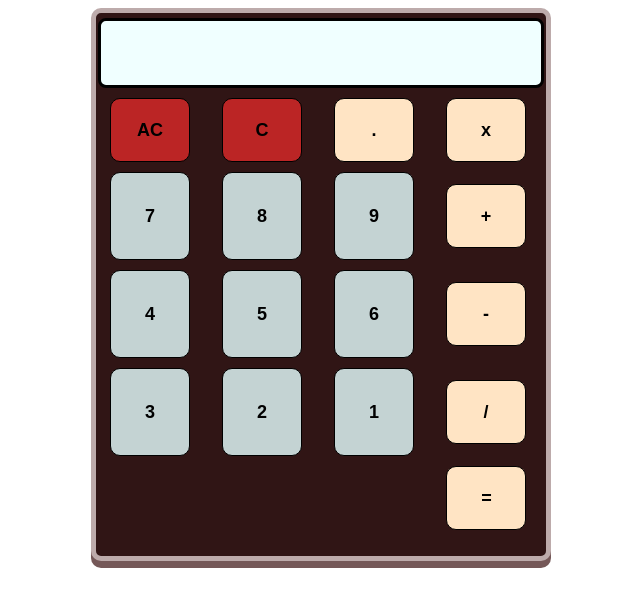
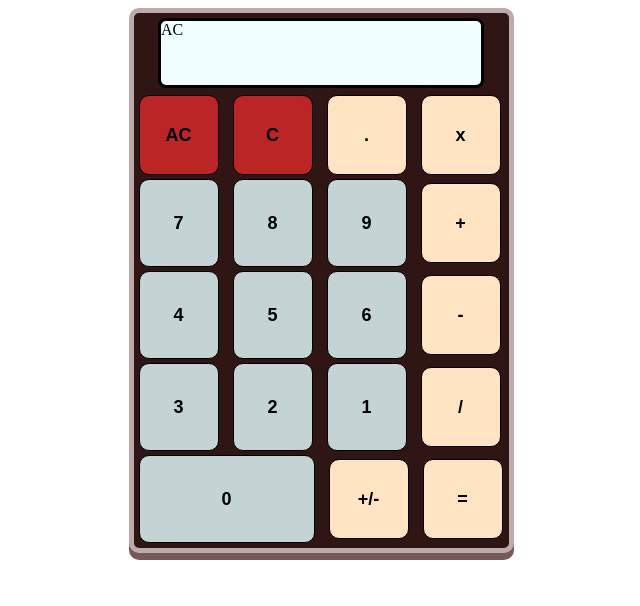
Before and after one commit to MuTe43/Calculator-js, a plain HTML site: page index.html in a window 1280 px wide. Both pictures are taken after a click on the button "AC". Shown: the whole page, without its empty margins (319-959 px from the left). Drawn offline with Linux system fonts and the light colour scheme.

Commit message:
Add initial logic & Tweak layout to be more appealing

```diff
--- a/index.html
+++ b/index.html
@@ -1,7 +1,7 @@
 <!DOCTYPE html>
 <html lang="en">
 <head>
-    <script src="scripts.js"></script>
+    <script src="scripts.js" defer></script>
     <link rel="stylesheet" href="styles.css">
     <meta charset="UTF-8">
     <meta name="viewport" content="width=device-width, initial-scale=1.0">
@@ -17,22 +17,26 @@
             <button class="operation">x</button>
         </div>
         <div class="firstRow">
-            <button>7</button>
-            <button>8</button>
-            <button>9</button>
+            <button class="number" value="7">7</button>
+            <button class="number">8</button>
+            <button class="number">9</button>
             <button class="operation">+</button>
         </div>
         <div class="firstRow">
-            <button>4</button>
-            <button>5</button>
-            <button>6</button>
+            <button class="number">4</button>
+            <button class="number">5</button>
+            <button class="number">6</button>
             <button class="operation">-</button>
         </div>
         <div class="firstRow">
-            <button>3</button>
-            <button>2</button>
-            <button>1</button>
+            <button class="number">3</button>
+            <button class="number">2</button>
+            <button class="number">1</button>
             <button class="operation">/</button>
+        </div>
+        <div class="firstRow">
+            <button class="number">0</button>
+            <button class="operation">+/-</button>
             <button class="operation">=</button>
         </div>
     </div>
--- a/scripts.js
+++ b/scripts.js
@@ -0,0 +1,53 @@
+const number = document.querySelectorAll(".number")
+const operator = document.querySelectorAll(".operation")
+const buttonAll = document.querySelectorAll("button")
+const result = document.querySelector(".result")
+function add(a,b){
+    return a+b;
+}
+
+function substract(a,b){
+    return (a-b);
+}
+function multiply(a,b){
+    return a*b;
+}
+function divide(a,b){
+    return a/b;
+}
+let op =[];
+let opCount=0;
+buttonAll.forEach((button)=>{
+    button.addEventListener("click",()=>{
+        if(button.classList.contains("number")){
+        result.textContent+=button.textContent;
+        op.push(+button.textContent);
+        }else if(opCount===0){
+            result.textContent+=button.textContent;
+            op.push(button.textContent)
+            opCount++;
+        }
+        console.log(op)
+        if(button.textContent==="="){
+            const joined = op.join("")
+            if(joined.includes("+")){
+                const beforeOperator=+(joined.slice(0,joined.indexOf("+")))
+                const afterOperator=+(joined.slice(joined.indexOf("+")+1))
+                const resultOp = add(beforeOperator,afterOperator);
+                result.textContent=resultOp;
+                op=[resultOp];
+                opCount=0;
+                console.log(result)
+            }
+            else if(joined.includes("-")){
+                const beforeOperator=+(joined.slice(0,joined.indexOf("-")))
+                const afterOperator=+(joined.slice(joined.indexOf("-")+1))
+                const resultOp = substract(beforeOperator,afterOperator);
+                result.textContent=resultOp;
+                op=[resultOp];
+                opCount=0;
+                console.log(result)
+            }
+        }
+    })
+})
--- a/styles.css
+++ b/styles.css
@@ -6,8 +6,8 @@ body{
 }
 .mainContainer{
     background-color:rgb(48, 21, 21);
-    width:450px;
-    height:543px;
+    width:375px;
+    height:535px;
     display: flex;
     flex-direction: column;
     border: 5px solid rgb(189, 171, 171);
@@ -19,7 +19,7 @@ body{
     margin:auto;
     margin-bottom:5px ;
     margin-top: 5px;
-    width: 55vh;
+    width: 40vh;
     height: 8vh;
     border: 3px solid black;
     border-radius: 8px;
@@ -27,7 +27,7 @@ body{
 .firstRow button{
     background-color: rgb(196, 211, 211);
     flex:1;
-    margin:5px 14px;
+    margin:2px 5px;
     gap:10px;
     width: 10vh;
     height: 11vh;
@@ -40,7 +40,7 @@ body{
 div>.clear, div>.operation{
     background-color: bisque;
     width: 10vh;
-    height: 8vh;
+    height: 10vh;
 }
 div>.clear{
     background-color: rgb(187, 37, 37);
@@ -54,3 +54,8 @@ button:hover{
 button:active {
     background-color: #a8a1a1;
   }
+
+.firstRow:nth-child(6)>button:nth-child(1){
+    flex:1;
+    width:22vh;
+}
```
